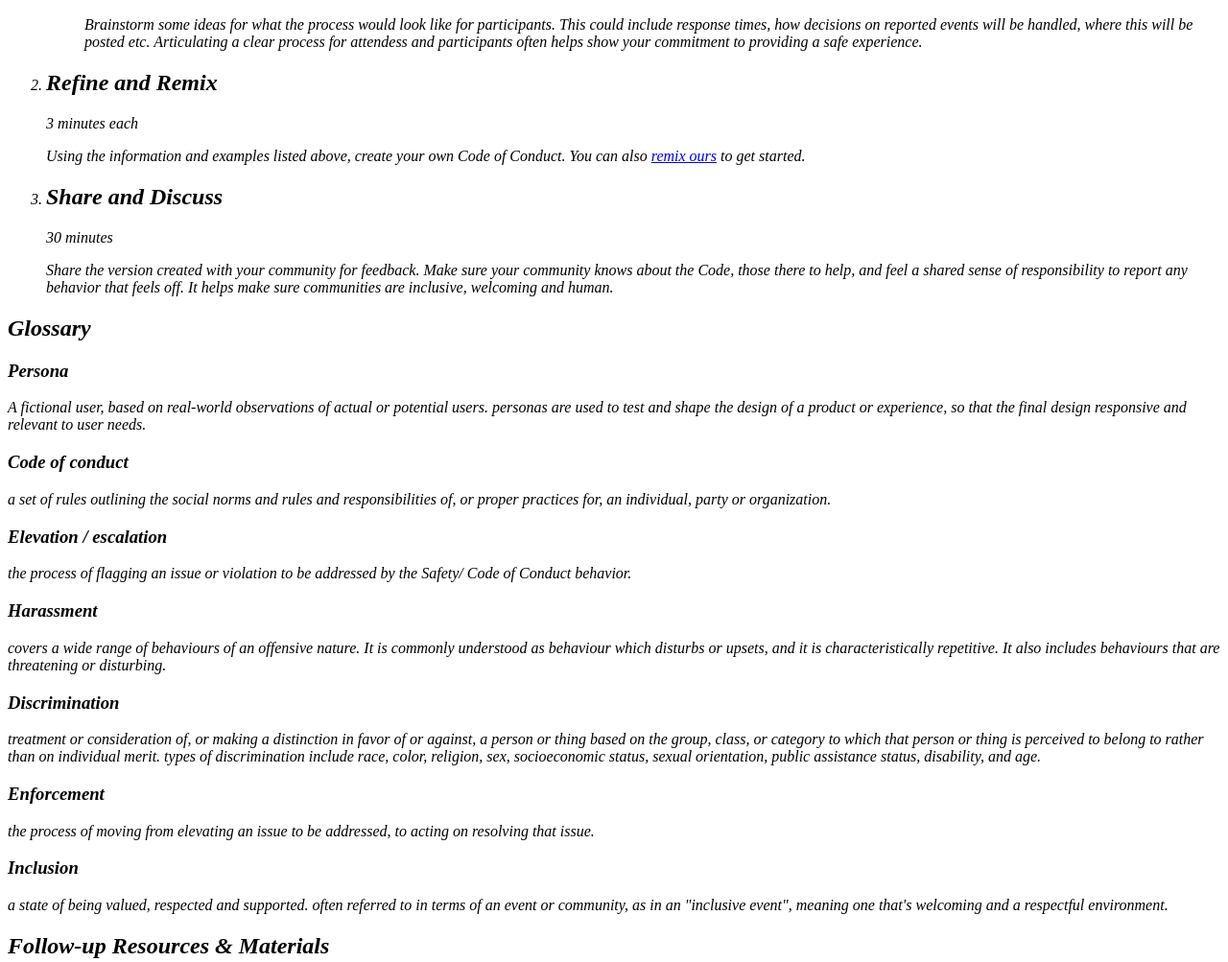
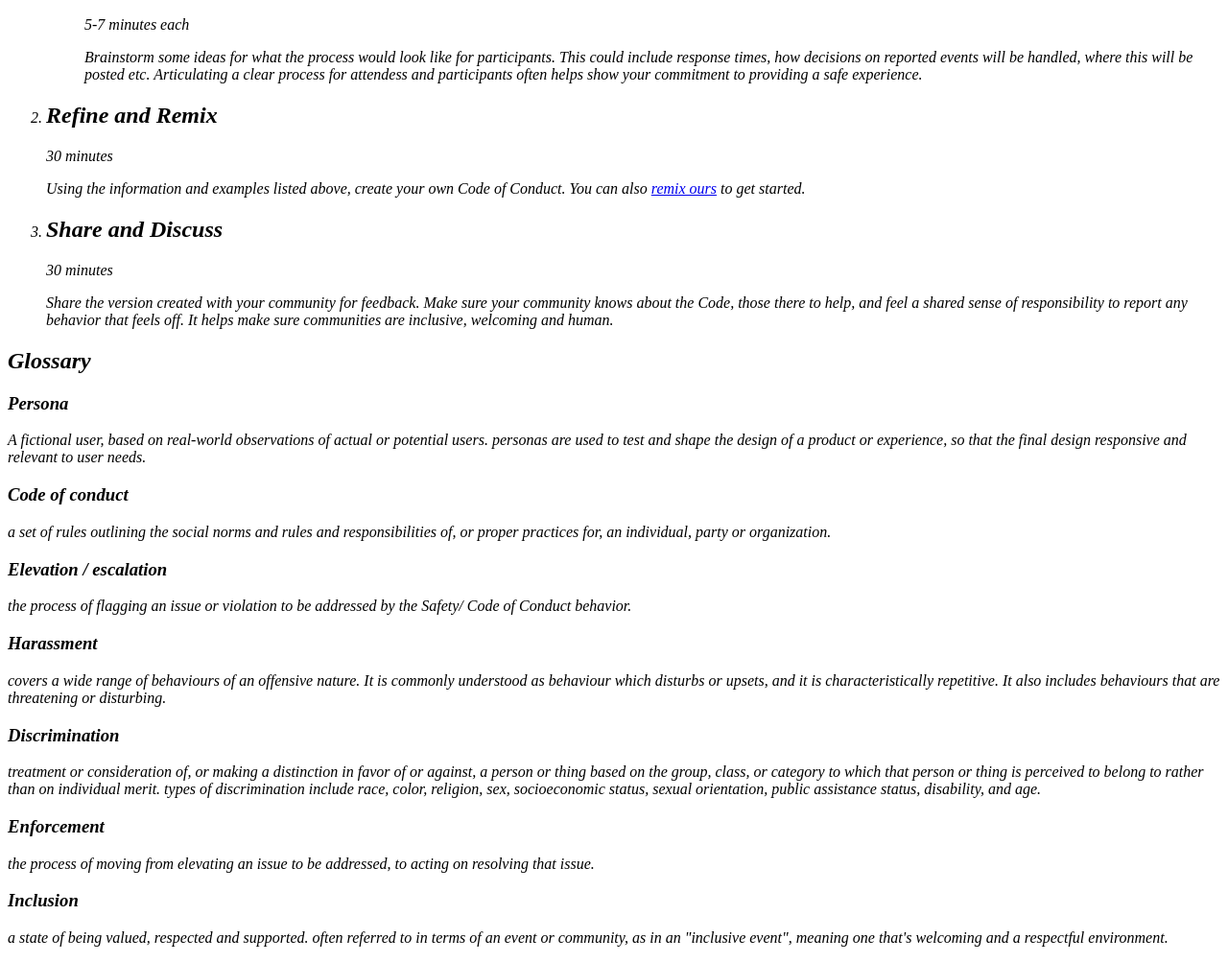
Before and after one commit to mozillascience/working-open-workshop, a plain HTML site: page code_of_conduct/index.html in a window 1280 px wide. Shown: the part 2261-3264 px from the top of the page at 96% size. Drawn offline with nearby package versions, Linux system fonts and the light colour scheme.

Commit message:
fixed typos and glossary

```diff
--- a/code_of_conduct/index.html
+++ b/code_of_conduct/index.html
@@ -229,6 +229,7 @@
             <li>
               <h2>Who decides what does and does not violate the code? What's an
                 example of how this might be done?</h2>
+              <time>5-7 minutes each</time>
               <p>
                 Brainstorm some ideas for what the process would look like for
                 participants. This could include response times, how decisions
@@ -243,7 +244,7 @@
         <!-- Step 2 -->
         <li>
           <h1>Refine and Remix</h1>
-          <time>3 minutes each</time>
+          <time>30 minutes</time>
           <p>
             Using the information and examples listed above, create your own
             Code of Conduct. You can also <a href="https://github.com/mozillascience/code_of_conduct/code.md">remix ours</a>
@@ -273,26 +274,38 @@
             to test and shape the design of a product or experience, so that the final design responsive
             and relevant to user needs.
           </p>
+        </section>
+        <section class="term">
           <h3>Code of conduct</h3>
           <p>
             a set of rules outlining the social norms and rules and responsibilities of, or proper practices for, an individual, party or organization.
           </p>
+        </section>
+        <section class="term">
           <h3>Elevation / escalation</h3>
           <p>
             the process of flagging an issue or violation to be addressed by the Safety/ Code of Conduct behavior.
           </p>
+        </section>
+        <section class="term">
           <h3>Harassment</h3>
           <p>
             covers a wide range of behaviours of an offensive nature. It is commonly understood as behaviour which disturbs or upsets, and it is characteristically repetitive. It also includes behaviours that are threatening or disturbing.
           </p>
+        </section>
+        <section class="term">
           <h3>Discrimination</h3>
           <p>
             treatment or consideration of, or making a distinction in favor of or against, a person or thing based on the group, class, or category to which that person or thing is perceived to belong to rather than on individual merit. types of discrimination include race, color, religion, sex, socioeconomic status, sexual orientation, public assistance status, disability, and age.
           </p>
+        </section>
+        <section class="term">
           <h3>Enforcement</h3>
           <p>
             the process of moving from elevating an issue to be addressed, to acting on resolving that issue.
           </p>
+        </section>
+        <section class="term">
           <h3>Inclusion</h3>
           <p>
             a state of being valued, respected and supported. often referred to in terms of an event or community, as in an "inclusive event", meaning one that's welcoming and a respectful environment.
```
Also changed, not shown: 1 other file.
